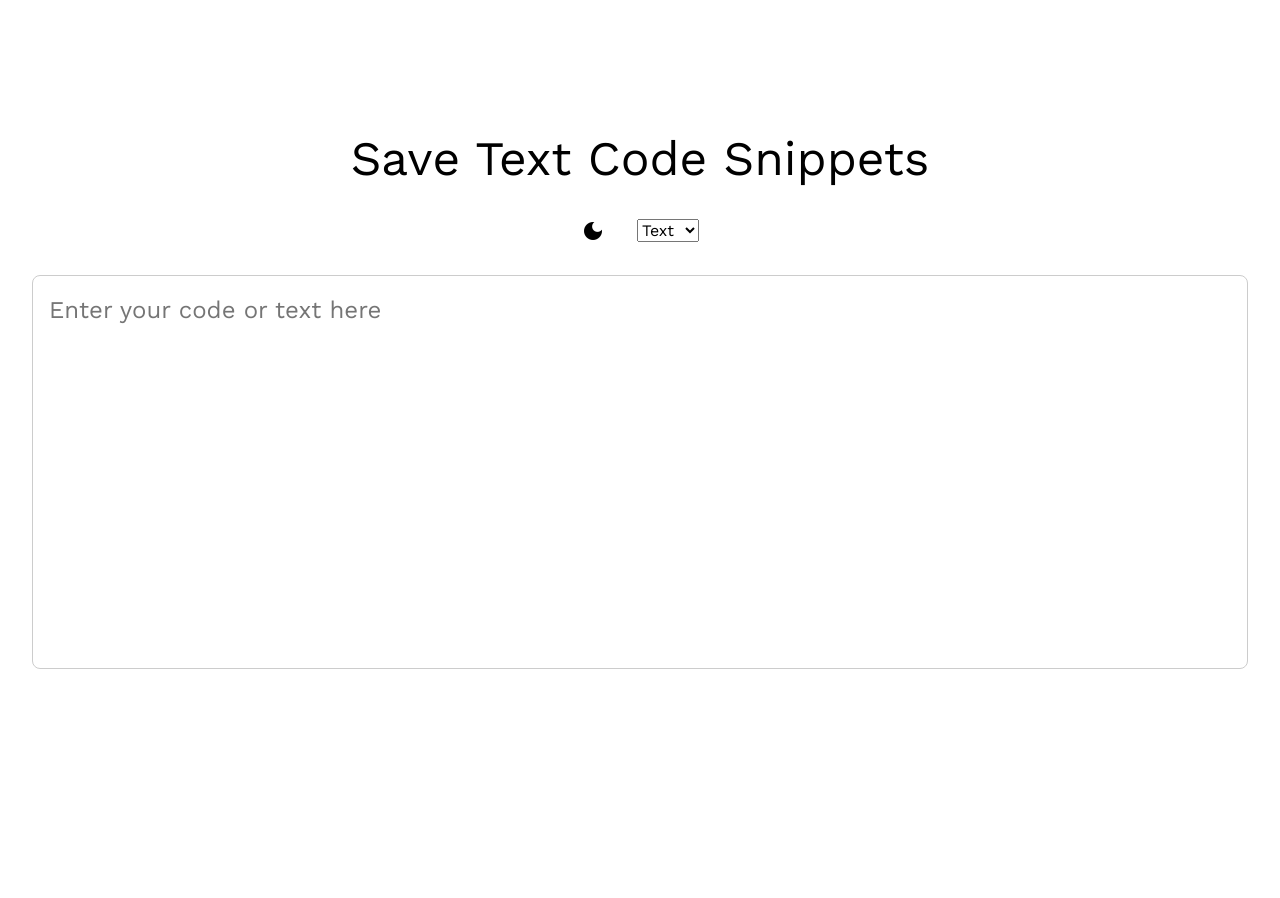
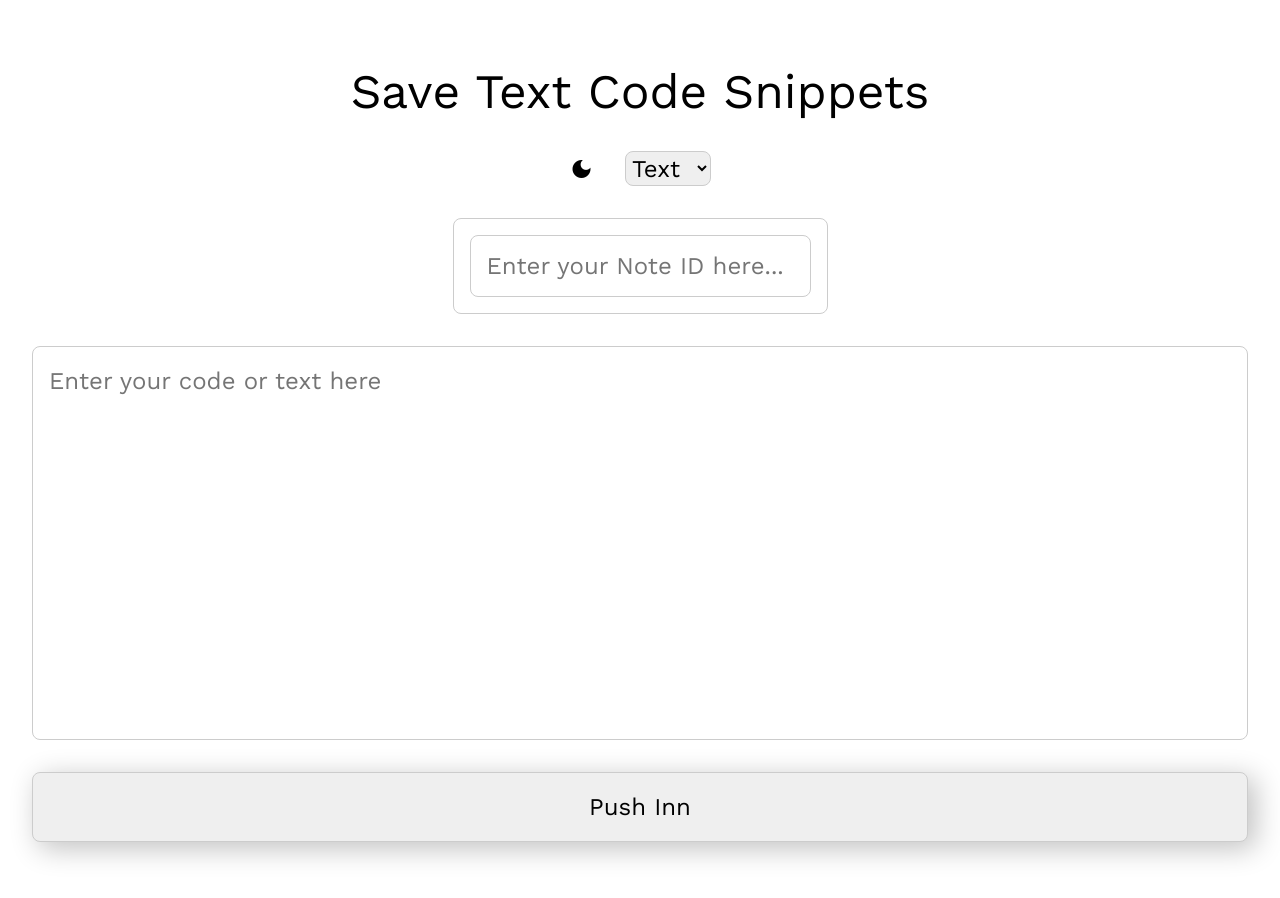
Before and after one commit to Aditya-Ace/save_notes_and_snippets, a Next.js app: page / in a window 1280 px wide. Shown: the top 898 px of the page. Before the commit the page ends 800 px from the top, so only its background shows below. Built offline with nearby package versions, Linux system fonts and the light colour scheme.

Commit message:
finished the project

```diff
--- a/package.json
+++ b/package.json
@@ -9,8 +9,10 @@
     "lint": "next lint"
   },
   "dependencies": {
+    "localforage": "^1.10.0",
     "material-icons": "^1.11.10",
     "next": "12.2.5",
+    "random-string": "^0.2.0",
     "react": "18.2.0",
     "react-dom": "18.2.0"
   },
--- a/pages/index.js
+++ b/pages/index.js
@@ -1,13 +1,19 @@
 import 'material-icons/iconfont/material-icons.css'
 import Head from 'next/head'
 import { useEffect, useState } from 'react'
+import localForage from 'localforage'
+import randomString from 'random-string'
+
 import styles from '../styles/Home.module.css'
 
 export default function Home() {
 	const [userCode, setUserCode] = useState('')
 	const [themeToggle, setThemeToggle] = useState(false)
 	const [textType, setTextType] = useState('text')
-
+	const [userId, setUserId] = useState('')
+	const [error, setError] = useState('')
+	const [success, setSuccess] = useState('')
+	const [search, setSearch] = useState('')
 	const toggleTheme = () => {
 		setThemeToggle(!themeToggle)
 	}
@@ -17,10 +23,52 @@ export default function Home() {
 		setTextType(e.target.value)
 	}
 
-	const handleSaveUserInput = (e) => {
-		localStorage.setItem('userCode', e.target.value)
-		localStorage.setItem('textType', textType)
-		setUserCode(e.target.value)
+	const handleSaveUserInput = async (e) => {
+		try {
+			setUserId('')
+			setSearch('')
+			if (userCode !== '') {
+				const userNote = {
+					userCode,
+					textType
+				}
+				const key =
+					userNote.userCode.slice(0, 1) +
+					userNote.textType +
+					randomString({ length: 5 })
+				setUserId(key)
+				await localForage.setItem(key, userNote)
+				setUserCode('')
+				setSuccess('Saved!')
+			}
+		} catch (error) {
+			console.error(error)
+			setError('Error saving note')
+		}
+	}
+
+	const handleFindNote = async (e) => {
+		try {
+			if (e.key === 'Enter' && e.target.value.length !== '') {
+				const data = await localForage.getItem(e.target.value)
+				if (!data) {
+					return setError('No note found with that Id')
+				}
+				setTextType(data.textType)
+				setUserCode(data.userCode)
+				setSearch('')
+				setUserId('')
+				setSuccess('Note found')
+			}
+		} catch (error) {
+			console.error(error)
+			setError('No note found with that Id')
+		}
+	}
+
+	const handleCopyToClipboard = () => {
+		navigator.clipboard.writeText(userId)
+		setSuccess('Copied to clipboard')
 	}
 
 	useEffect(() => {
@@ -38,15 +86,33 @@ export default function Home() {
 			document.getElementById('title').classList.add('dark')
 			document.getElementById('addTextCode').classList.add('dark')
 			document.getElementById('textType').classList.add('dark')
+			document.getElementById('nodeId').classList.add('dark')
+			document.getElementById('pushBtn').classList.add('dark')
 			localStorage.setItem('theme', 'dark')
 		} else {
 			document.body.classList.remove('dark')
 			document.getElementById('title').classList.remove('dark')
 			document.getElementById('addTextCode').classList.remove('dark')
 			document.getElementById('textType').classList.remove('dark')
+			document.getElementById('nodeId').classList.remove('dark')
+			document.getElementById('pushBtn').classList.remove('dark')
 			localStorage.removeItem('theme')
 		}
 	}, [themeToggle])
+
+	useEffect(() => {
+		setTimeout(() => {
+			setError('')
+			setSearch('')
+		}, 4000)
+	}, [error])
+
+	useEffect(() => {
+		setTimeout(() => {
+			setSuccess('')
+			setSearch('')
+		}, 4000)
+	}, [success])
 
 	return (
 		<div className={styles.container}>
@@ -60,6 +126,21 @@ export default function Home() {
 				<h1 className={styles.title} id='title'>
 					Save Text Code Snippets
 				</h1>
+				{userId && (
+					<h5 id='title'>
+						Save it somewhere to access it later
+						<span className={styles.userDisplayId}>
+							{userId}
+							<span
+								className={`${styles.copyIcon}
+						 material-icons${themeToggle ? '-outlined' : ''}`}
+								onClick={handleCopyToClipboard}
+							>
+								file_copy
+							</span>
+						</span>
+					</h5>
+				)}
 				<section className={styles.toolKit_wrapper}>
 					<span
 						className={`${styles.themeIcon}
@@ -68,23 +149,51 @@ export default function Home() {
 					>
 						dark_mode
 					</span>
-					<select id='textType' onChange={handleSelectChange} value={textType}>
+					<select
+						id='textType'
+						onChange={handleSelectChange}
+						value={textType}
+						className={styles.select}
+					>
 						<option value='text'>Text</option>
 						<option value='code'>Code</option>
 					</select>
 				</section>
+				<section>
+					<div className={styles.noteSearchBox}>
+						<input
+							type='text'
+							name='noteId'
+							id='nodeId'
+							placeholder='Enter your Note ID here...'
+							onKeyDown={handleFindNote}
+							value={search}
+							onChange={(e) => setSearch(e.target.value)}
+						/>
+					</div>
+				</section>
+				{error && <h5 className={styles.error}>{error}</h5>}
+				{success && <h5 className={styles.success}>{success}</h5>}
 				<textarea
 					name='addTextCode'
 					id='addTextCode'
 					cols='60'
 					rows='10'
 					placeholder='Enter your code or text here'
-					defaultValue={userCode}
+					value={userCode}
 					className={styles.textarea}
 					autoComplete='off'
 					autoCorrect='on'
-					onBlur={handleSaveUserInput}
+					onChange={(e) => setUserCode(e.target.value)}
 				></textarea>
+				<button
+					className={styles.button}
+					name='pushBtn'
+					id='pushBtn'
+					onClick={handleSaveUserInput}
+				>
+					Push Inn
+				</button>
 			</main>
 		</div>
 	)
--- a/styles/Home.module.css
+++ b/styles/Home.module.css
@@ -30,6 +30,16 @@
 .themeIcon {
 	cursor: pointer;
 	user-select: none;
+	align-items: center;
+	text-align: center;
+}
+
+.copyIcon {
+	cursor: pointer;
+	user-select: none;
+	align-items: center;
+	text-align: center;
+	margin-left: 3rem;
 }
 
 .textarea {
@@ -41,3 +51,90 @@
 	font-size: 1.5rem;
 	resize: none;
 }
+
+.noteSearchBox {
+	width: 100%;
+	height: 100%;
+	border: 1px solid #ccc;
+	border-radius: 0.5rem;
+	padding: 1rem;
+	font-size: 1.5rem;
+	resize: none;
+}
+
+.noteSearchBox input[type='text'] {
+	width: 100%;
+	height: 100%;
+	border: 1px solid #ccc;
+	border-radius: 0.5rem;
+	padding: 1rem;
+	font-size: 1.5rem;
+	resize: none;
+}
+
+.button {
+	width: 100%;
+	height: 100%;
+	border: 1px solid #ccc;
+	border-radius: 0.5rem;
+	padding: 1rem;
+	font-size: 1.5rem;
+	resize: none;
+	cursor: pointer;
+	box-shadow: 7px 6px 28px 1px rgba(0, 0, 0, 0.24);
+	transition: 0.2s all;
+}
+
+.button:hover {
+	background-color: #111;
+	transform: translateX(0.1rem);
+	color: #fff;
+}
+
+.button:active {
+	transform: scale(0.98);
+	box-shadow: 3px 2px 22px 1px rgba(0, 0, 0, 0.24);
+}
+
+.userDisplayId {
+	font-size: 1.5rem;
+	font-weight: bold;
+	margin: 1rem;
+	display: block;
+	padding: 1rem;
+	border: 1px solid #ccc;
+	border-radius: 0.5rem;
+	text-align: center;
+}
+
+.error {
+	color: #ff0000;
+	font-size: 1.5rem;
+	margin: 1rem;
+	display: block;
+	padding: 1rem;
+	border: 1px solid #ccc;
+	border-radius: 0.5rem;
+	text-align: center;
+}
+
+.success {
+	color: #00ff00;
+	font-size: 1.5rem;
+	margin: 1rem;
+	display: block;
+	padding: 1rem;
+	border: 1px solid #ccc;
+	border-radius: 0.5rem;
+	text-align: center;
+}
+
+.select {
+	width: 100%;
+	height: 100%;
+	border: 1px solid #ccc;
+	border-radius: 0.5rem;
+	padding: 0.1rem;
+	font-size: 1.5rem;
+	resize: none;
+}
--- a/styles/globals.css
+++ b/styles/globals.css
@@ -34,6 +34,12 @@
 	margin: 0;
 	padding: 0;
 	font: inherit;
+}
+
+::-webkit-scrollbar {
+	width: 0.5rem;
+	height: 0.5rem;
+	color: #000;
 }
 
 /* Remove list styles on ul, ol elements with a list role, which suggests default styling will be removed */
```
Also changed, not shown: 1 other file (tests, documents, lock files or other folders).
